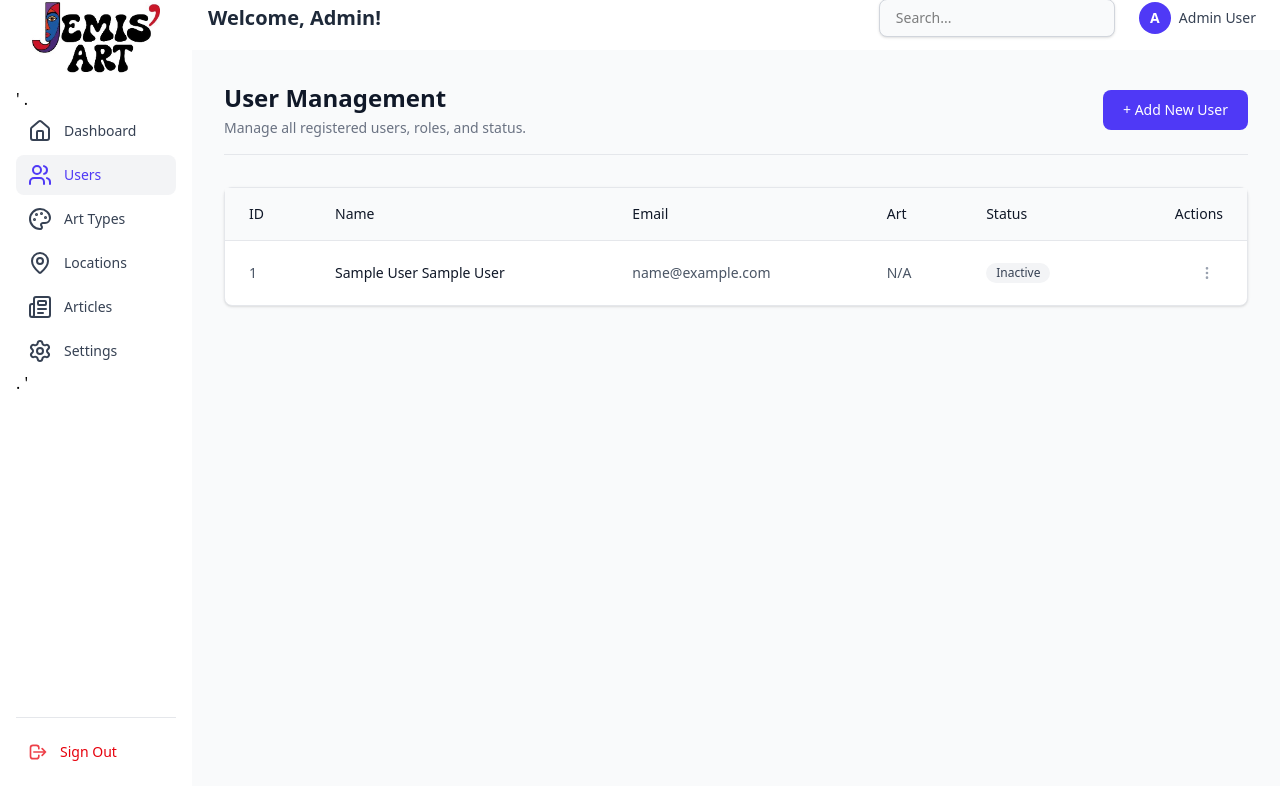
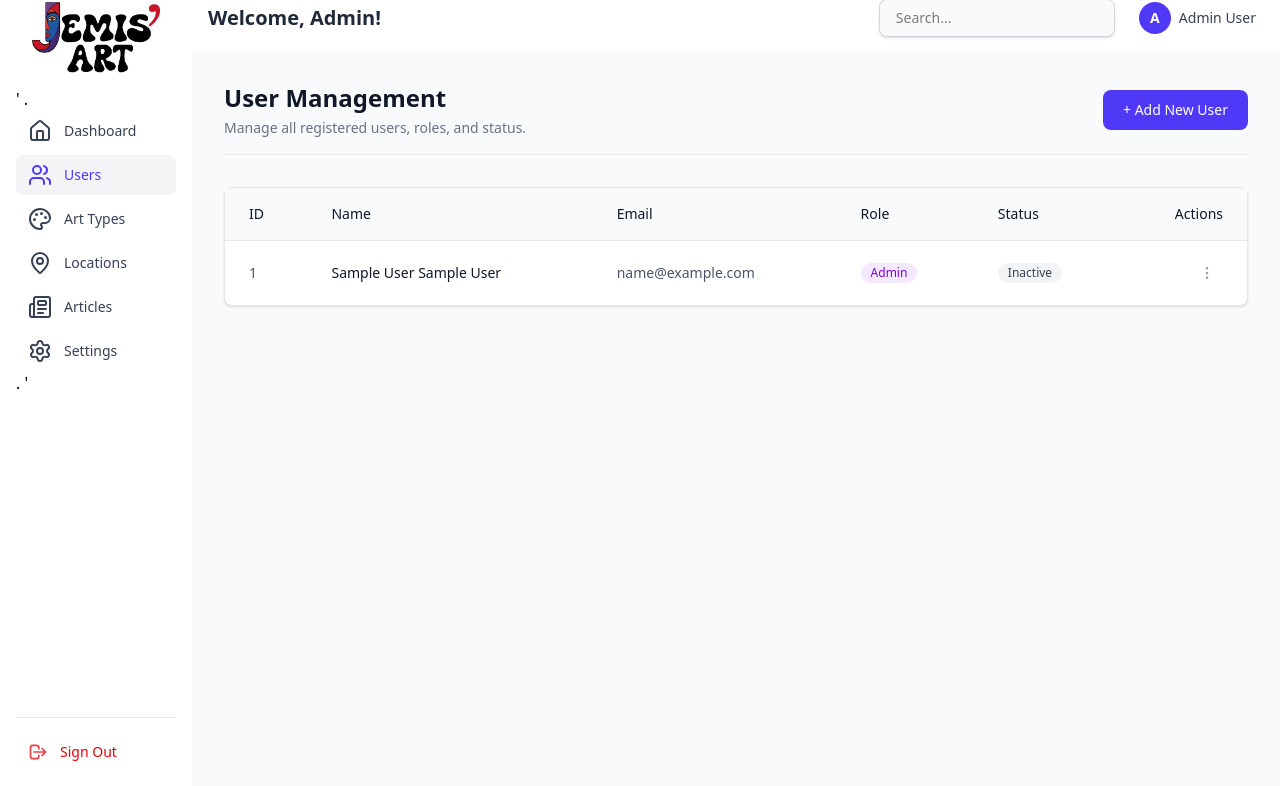
Before and after one commit to softsurgery/jamis-art, a PHP site: page /views/admin/users.php in a window 1280 px wide. Shown: the part 14-800 px from the top of the page. Run offline with PHP 8.4, Linux system fonts and the light colour scheme; the visitor is signed in with stand-in values (Sample User, id 1); data that the repository does not hold is empty.

Commit message:
feat(user): add role column & admin access control

```diff
--- a/controllers/AuthController.php
+++ b/controllers/AuthController.php
@@ -14,7 +14,7 @@ class AuthController
     public function register($firstName, $lastName, $email, $password, $artTypeId)
     {
         $passwordHash = password_hash($password, PASSWORD_BCRYPT);
-        $user = new User(null, $firstName, $lastName, $email, $passwordHash, 1, $artTypeId);
+        $user = new User(null, $firstName, $lastName, $email, $passwordHash, 1, 'Standard', $artTypeId);
         $this->userController->save($user);
     }
 
--- a/controllers/UserController.php
+++ b/controllers/UserController.php
@@ -21,8 +21,8 @@ class UserController
     public function save($user)
     {
         global $pdo;
-        $sql = "INSERT INTO user (firstName, lastName, email, passwordHash, active, artTypeId)
-                VALUES (:firstName, :lastName, :email, :passwordHash, :active, :artTypeId)";
+        $sql = "INSERT INTO user (firstName, lastName, email, passwordHash, active, role, artTypeId)
+                VALUES (:firstName, :lastName, :email, :passwordHash, :active, :role, :artTypeId)";
         try {
             $query = $pdo->prepare($sql);
             $query->execute([
@@ -31,6 +31,7 @@ class UserController
                 ':email' => $user->getEmail(),
                 ':passwordHash' => $user->getPasswordHash(),
                 ":active" => $user->getActive(),
+                ':role' => $user->getRole(),
                 ':artTypeId' => $user->getArtTypeId()
             ]);
         } catch (Exception $e) {
@@ -69,7 +70,7 @@ class UserController
     {
         global $pdo;
         $sql = "UPDATE user
-                SET firstName = :firstName, lastName = :lastName, email = :email, active = :active, artTypeId = :artTypeId
+                SET firstName = :firstName, lastName = :lastName, email = :email, active = :active, role = :role, artTypeId = :artTypeId
                 WHERE id = :id";
         try {
             $query = $pdo->prepare($sql);
@@ -79,6 +80,7 @@ class UserController
                 ':lastName' => $user->getLastName(),
                 ':email' => $user->getEmail(),
                 ':active' => $user->getActive(),
+                ':role' => $user->getRole(),
                 ':artTypeId' => $user->getArtTypeId()
             ]);
         } catch (Exception $e) {
@@ -103,6 +105,7 @@ class UserController
                     $data['email'],
                     $data['passwordHash'],
                     $data['active'],
+                    $data['role'],
                     $data['artTypeId']
                 );
             }
@@ -129,6 +132,7 @@ class UserController
                     $data['email'],
                     $data['passwordHash'],
                     $data['active'],
+                    $data['role'],
                     $data['artTypeId']
                 );
             }
--- /dev/null
+++ b/lib/authHelper.php
@@ -0,0 +1,44 @@
+<?php
+/**
+ * Check if user is logged in
+ */
+function isLoggedIn()
+{
+    return isset($_SESSION['user_id']) && !empty($_SESSION['user_id']);
+}
+
+/**
+ * Check if user is admin
+ */
+function isAdmin()
+{
+    return isLoggedIn() && isset($_SESSION['user_role']) && strtolower($_SESSION['user_role']) === 'admin';
+}
+
+/**
+ * Require admin access - redirect to login/home if not authorized
+ */
+function requireAdmin()
+{
+    if (!isAdmin()) {
+        header('Location: ../../index.php');
+        exit;
+    }
+}
+
+/**
+ * Get current user role
+ */
+function getUserRole()
+{
+    return $_SESSION['user_role'] ?? null;
+}
+
+/**
+ * Get current user ID
+ */
+function getUserId()
+{
+    return $_SESSION['user_id'] ?? null;
+}
+?>
--- a/models/User.php
+++ b/models/User.php
@@ -7,9 +7,10 @@ class User
     private $email;
     private $passwordHash;
     private $active;
+    private $role;
     private $artTypeId;
 
-    public function __construct($id, $firstName, $lastName, $email, $passwordHash, $active, $artTypeId)
+    public function __construct($id, $firstName, $lastName, $email, $passwordHash, $active, $role, $artTypeId)
     {
         $this->id = $id;
         $this->firstName = $firstName;
@@ -17,6 +18,7 @@ class User
         $this->email = $email;
         $this->passwordHash = $passwordHash;
         $this->active = $active;
+        $this->role = $role;
         $this->artTypeId = $artTypeId;
     }
 
@@ -48,6 +50,11 @@ class User
     public function getActive()
     {
         return $this->active;
+    }
+
+    public function getRole()
+    {
+        return $this->role;
     }
 
     public function getArtTypeId()
@@ -90,5 +97,10 @@ class User
     {
         $this->active = $active;
     }
+
+    public function setRole($role)
+    {
+        $this->role = $role;
+    }
 }
 ?>
--- a/schema.sql
+++ b/schema.sql
@@ -105,6 +105,7 @@ CREATE TABLE `user` (
   `email` varchar(100) NOT NULL,
   `passwordHash` varchar(255) NOT NULL,
   `active` tinyint(1) NOT NULL,
+  `role` enum('Standard','Admin') NOT NULL DEFAULT 'Standard',
   `artTypeId` int(11) NOT NULL
 ) ENGINE=InnoDB DEFAULT CHARSET=utf8mb4 COLLATE=utf8mb4_general_ci;
 
--- a/views/admin/art-type.php
+++ b/views/admin/art-type.php
@@ -1,6 +1,11 @@
 <?php
+session_start();
+require_once __DIR__ . '/../../lib/authHelper.php';
 require_once __DIR__ . '/../../controllers/ArtTypeController.php';
 require_once __DIR__ . '/../../controllers/UploadController.php';
+
+requireAdmin();
+
 $controller = new ArtTypeController();
 
 if ($_SERVER['REQUEST_METHOD'] === 'POST') {
--- a/views/admin/article.php
+++ b/views/admin/article.php
@@ -1,7 +1,11 @@
 <?php
+session_start();
+require_once __DIR__ . '/../../lib/authHelper.php';
 require_once __DIR__ . '/../../controllers/ArticleController.php';
 require_once __DIR__ . '/../../controllers/UserController.php';
 require_once __DIR__ . '/../../controllers/ArtTypeController.php';
+
+requireAdmin();
 
 $articleController = new ArticleController();
 $userController = new UserController();
--- a/views/admin/article/create.php
+++ b/views/admin/article/create.php
@@ -1,8 +1,11 @@
 <?php
 session_start();
 
+require_once __DIR__ . '/../../../lib/authHelper.php';
 require_once __DIR__ . '/../../../controllers/ArticleController.php';
 require_once __DIR__ . '/../../../controllers/ArtTypeController.php';
+
+requireAdmin();
 
 $articleController = new ArticleController();
 $artTypeController = new ArtTypeController();
--- a/views/admin/article/edit.php
+++ b/views/admin/article/edit.php
@@ -1,8 +1,11 @@
 <?php
 session_start();
 
+require_once __DIR__ . '/../../../lib/authHelper.php';
 require_once __DIR__ . '/../../../controllers/ArticleController.php';
 require_once __DIR__ . '/../../../controllers/ArtTypeController.php';
+
+requireAdmin();
 
 $articleController = new ArticleController();
 $artTypeController = new ArtTypeController();
--- a/views/admin/locations.php
+++ b/views/admin/locations.php
@@ -1,6 +1,10 @@
 <?php
+session_start();
+require_once __DIR__ . '/../../lib/authHelper.php';
 require_once __DIR__ . '/../../controllers/LocationController.php';
 require_once __DIR__ . '/../../controllers/ArtTypeController.php';
+
+requireAdmin();
 
 $locationController = new LocationController();
 $artTypeController = new ArtTypeController();
--- a/views/admin/users.php
+++ b/views/admin/users.php
@@ -1,6 +1,10 @@
 <?php
+session_start();
+require_once __DIR__ . '/../../lib/authHelper.php';
 require_once __DIR__ . '/../../controllers/UserController.php';
 require_once __DIR__ . '/../../controllers/ArtTypeController.php';
+
+requireAdmin();
 
 $controller = new UserController();
 $artTypeController = new ArtTypeController();
@@ -10,12 +14,12 @@ if ($_SERVER['REQUEST_METHOD'] === 'POST') {
         $action = $_POST['action'];
 
         if ($action === 'create') {
-            $user = new User(null, $_POST['firstName'], $_POST['lastName'], $_POST['email'], password_hash($_POST['password'], PASSWORD_DEFAULT), $_POST['active'], $_POST['artTypeId']);
+            $user = new User(null, $_POST['firstName'], $_POST['lastName'], $_POST['email'], password_hash($_POST['password'], PASSWORD_DEFAULT), $_POST['active'], $_POST['role'], $_POST['artTypeId']);
             $controller->save($user);
             header("Location: " . $_SERVER['PHP_SELF']);
             exit;
         } elseif ($action === 'update') {
-            $user = new User($_POST['id'], $_POST['firstName'], $_POST['lastName'], $_POST['email'], '', $_POST['active'], $_POST['artTypeId']);
+            $user = new User($_POST['id'], $_POST['firstName'], $_POST['lastName'], $_POST['email'], '', $_POST['active'], $_POST['role'], $_POST['artTypeId']);
             $controller->update($_POST['id'], $user);
             header("Location: " . $_SERVER['PHP_SELF']);
             exit;
@@ -85,7 +89,7 @@ $artTypes = $artTypeController->getAll();
                                 <th class="px-6 py-4 font-medium">ID</th>
                                 <th class="px-6 py-4 font-medium">Name</th>
                                 <th class="px-6 py-4 font-medium">Email</th>
-                                <th class="px-6 py-4 font-medium">Art</th>
+                                <th class="px-6 py-4 font-medium">Role</th>
                                 <th class="px-6 py-4 font-medium">Status</th>
                                 <th class="px-6 py-4 font-medium text-right">Actions</th>
                             </tr>
@@ -102,14 +106,12 @@ $artTypes = $artTypeController->getAll();
                                     </td>
                                     <td class="px-6 py-4">
                                         <?php
-                                        $artLabel = 'N/A';
-                                        foreach ($artTypes as $type) {
-                                            if ($type['id'] == $user['artTypeId']) {
-                                                $artLabel = $type['label'];
-                                                break;
-                                            }
+                                        $roleLabel = $user['role'] ?? 'Standard';
+                                        if (strtolower($roleLabel) === 'admin') {
+                                            echo '<span class="inline-flex items-center justify-center rounded-full bg-purple-100 px-2.5 py-0.5 text-xs text-purple-700">Admin</span>';
+                                        } else {
+                                            echo '<span class="inline-flex items-center justify-center rounded-full bg-blue-100 px-2.5 py-0.5 text-xs text-blue-700">Standard</span>';
                                         }
-                                        echo htmlspecialchars($artLabel);
                                         ?>
                                     </td>
                                     <td class="px-6 py-4">
@@ -156,7 +158,7 @@ $artTypes = $artTypeController->getAll();
                                                 <?php endif; ?>
 
                                                 <button
-                                                    onclick="openSheet('update', <?= $user['id'] ?>, '<?= htmlspecialchars(addslashes($user['firstName'])) ?>', '<?= htmlspecialchars(addslashes($user['lastName'])) ?>', '<?= htmlspecialchars(addslashes($user['email'])) ?>', '<?= htmlspecialchars(addslashes($user['active'])) ?>', '<?= htmlspecialchars(addslashes($user['artTypeId'])) ?>')"
+                                                    onclick="openSheet('update', <?= $user['id'] ?>, '<?= htmlspecialchars(addslashes($user['firstName'])) ?>', '<?= htmlspecialchars(addslashes($user['lastName'])) ?>', '<?= htmlspecialchars(addslashes($user['email'])) ?>', '<?= htmlspecialchars(addslashes($user['active'])) ?>', '<?= htmlspecialchars(addslashes($user['role'])) ?>', '<?= htmlspecialchars(addslashes($user['artTypeId'])) ?>')"
                                                     class="w-full px-4 py-2.5 text-sm text-gray-700 hover:bg-gray-50 text-left flex items-center gap-2 transition">
                                                     <i data-lucide="edit" class="w-4 h-4 text-gray-400"></i> Edit
                                                 </button>
@@ -235,10 +237,18 @@ $artTypes = $artTypeController->getAll();
                     </select>
                 </div>
                 <div>
-                    <label class="block text-sm font-medium text-gray-700 mb-1.5">Role (Art Type)</label>
+                    <label class="block text-sm font-medium text-gray-700 mb-1.5">Role</label>
+                    <select name="role" id="form-role" required
+                        class="w-full border border-gray-300 rounded-lg p-2.5 text-sm outline-none focus:ring-2 focus:ring-indigo-600/50 focus:border-indigo-600 transition">
+                        <option value="Standard">Standard</option>
+                        <option value="Admin">Admin</option>
+                    </select>
+                </div>
+                <div>
+                    <label class="block text-sm font-medium text-gray-700 mb-1.5">Art Type</label>
                     <select name="artTypeId" id="form-artTypeId" required
                         class="w-full border border-gray-300 rounded-lg p-2.5 text-sm outline-none focus:ring-2 focus:ring-indigo-600/50 focus:border-indigo-600 transition">
-                        <option value="">Select Role/Type</option>
+                        <option value="">Select Art Type</option>
                         <?php foreach ($artTypes as $type): ?>
                             <option value="<?= htmlspecialchars($type['id']) ?>"><?= htmlspecialchars($type['label']) ?>
                             </option>
@@ -299,13 +309,14 @@ $artTypes = $artTypeController->getAll();
         const sheet = document.getElementById('side-sheet');
         const sheetContent = document.getElementById('sheet-content');
 
-        function openSheet(action, id = '', firstName = '', lastName = '', email = '', active = '', artTypeId = '') {
+        function openSheet(action, id = '', firstName = '', lastName = '', email = '', active = '', role = '', artTypeId = '') {
             document.getElementById('form-action').value = action;
             document.getElementById('form-id').value = id;
             document.getElementById('form-firstName').value = firstName;
             document.getElementById('form-lastName').value = lastName;
             document.getElementById('form-email').value = email;
             document.getElementById('form-active').value = active;
+            document.getElementById('form-role').value = role || 'Standard';
 
             if (action === 'create') {
                 document.getElementById('form-password').setAttribute('required', 'required');
--- a/views/auth/sign-in.php
+++ b/views/auth/sign-in.php
@@ -12,6 +12,7 @@ if ($_SERVER['REQUEST_METHOD'] === 'POST') {
 
     if ($user) {
         $_SESSION['user_id'] = $user->getId();
+        $_SESSION['user_role'] = $user->getRole();
         header('Location: ../../index.php');
         exit;
     } else {
```
